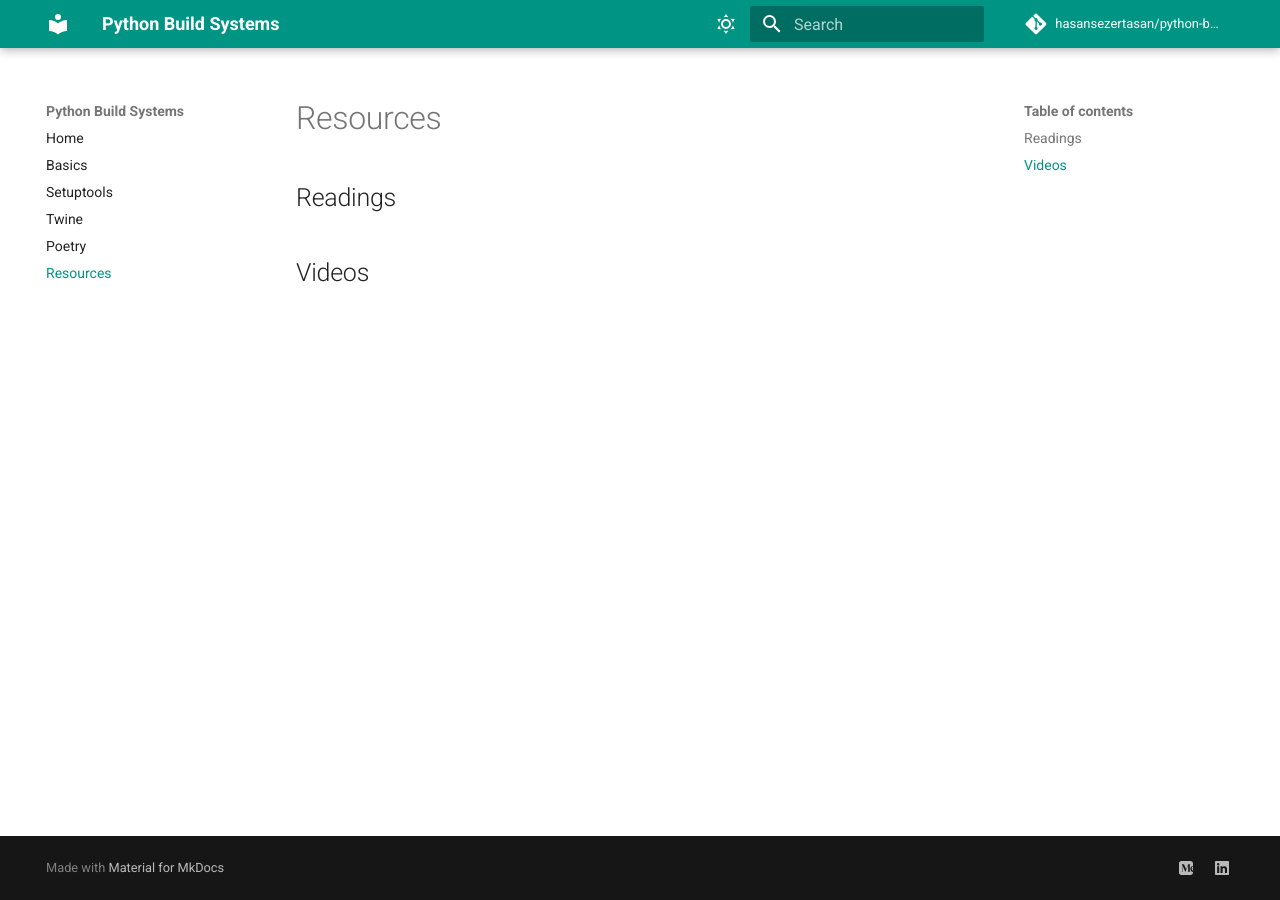
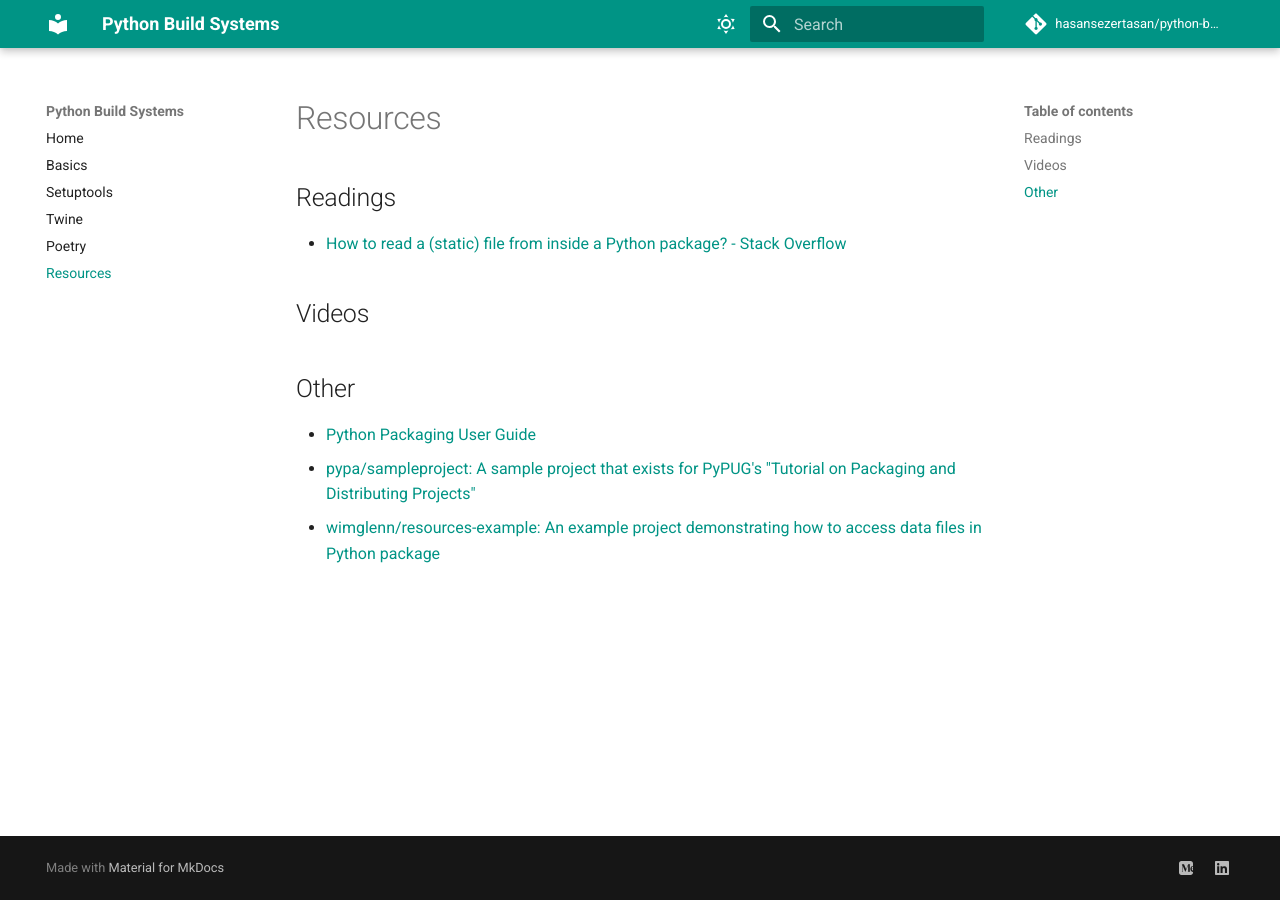
Before and after one commit to hasansezertasan/python-build-systems, an MkDocs documentation site: the page built from docs/resources.md, in a window 1280 px wide. Built offline with MkDocs 1.6.1 and Material for MkDocs 9.7.7, drawn with Linux system fonts in a browser that asks for light colours; comment, search, counter and statistics services are not loaded.

Commit message:
Update resources.md

```diff
--- a/docs/resources.md
+++ b/docs/resources.md
@@ -2,4 +2,12 @@
 
 ## Readings
 
+- [How to read a (static) file from inside a Python package? - Stack Overflow](https://stackoverflow.com/questions/6028000/how-to-read-a-static-file-from-inside-a-python-package)
+
 ## Videos
+
+## Other
+
+- [Python Packaging User Guide](https://packaging.python.org/en/latest/)
+  - [pypa/sampleproject: A sample project that exists for PyPUG's "Tutorial on Packaging and Distributing Projects"](https://github.com/pypa/sampleproject)
+- [wimglenn/resources-example: An example project demonstrating how to access data files in Python package](https://github.com/wimglenn/resources-example)
```
